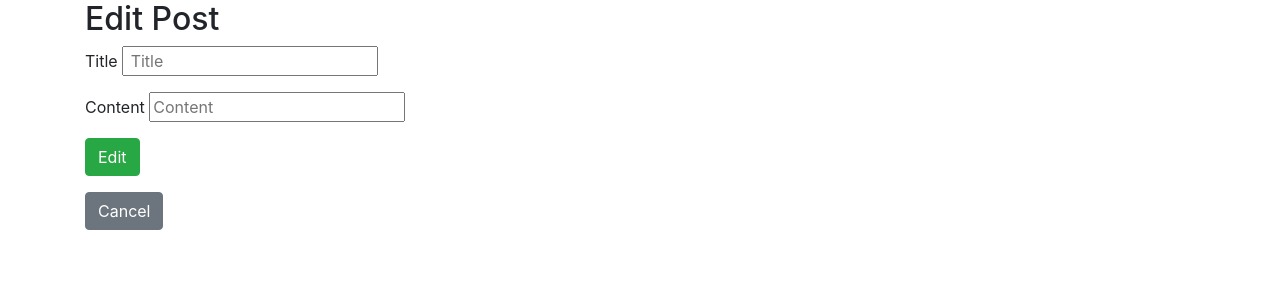
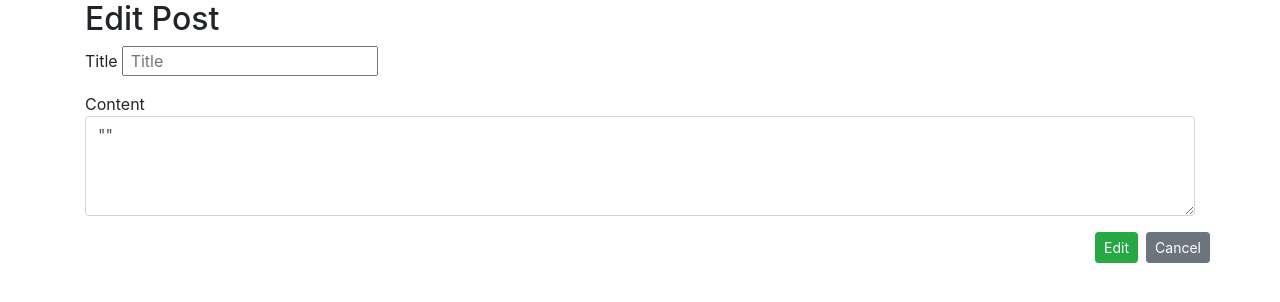
Before and after one commit to SpringBoardRepo/Blogly, a Flask app: template templates/edit_post.html in a window 1280 px wide. Shown: the top 302 px of the page. Run offline with Flask 2, Linux system fonts and the light colour scheme; the template is opened without the code that fills it, so the values that code supplies are empty.

Commit message:
added some style

```diff
--- a/templates/add_post.html
+++ b/templates/add_post.html
@@ -7,7 +7,7 @@
       <input
         type="text"
         class="form-control"
-        name="title"
+        name="post-title"
         id="title"
         placeholder="Title"
       />
@@ -16,13 +16,13 @@
       Content
       <textarea
         class="form-control"
-        name="content"
+        name="post-content"
         id="content"
         placeholder="Content"
         style="height: 100px"
       ></textarea>
     </p>
-    <div class="row">
+    <div class="row float-right">
     <button class="btn btn-success btn-sm">Add</button>
   </form>
 
--- a/templates/details.html
+++ b/templates/details.html
@@ -23,12 +23,11 @@
   </div>
 
   <h3 class="mt-3">Posts</h3>
-  {% if post.title %}
+  {% for post in user.posts %}
   <ul>
     <li><a href="/post/{{post.id}}">{{post.title}}</a></li>
   </ul>
-  {% else %} No posts {% endif%}
-
+  {% endfor %}
   <div>
     <form action="user/{{user.id}}/add_post">
       <button class="btn btn-info btn-sm">Add post</button>
--- a/templates/edit_post.html
+++ b/templates/edit_post.html
@@ -1,5 +1,5 @@
 {% extends 'base.html'%} {% block content %}
-<section class="container">
+<div class="container">
   <h2>Edit Post</h2>
   <form class="form-group" action="/post/{{post.id}}/edit" method="POST">
     <p>
@@ -12,20 +12,26 @@
       />
     </p>
     <p>
-      Content
-      <input
+      <!-- <input
         type="text"
         placeholder="Content"
         name="content"
         value="{{post.content}}"
-      />
+      /> -->
+       Content
+      <textarea
+        class="form-control"
+        name="content"
+        style="height: 100px"
+      >"{{post.content}}"</textarea>
     </p>
-
-    <button class="btn btn-success">Edit</button>
+   <div class="row float-right">
+    <button class="btn btn-success btn-sm ">Edit</button>
   </form>
 
   <form action="/post/{{post.id}}">
-    <button class="btn btn-secondary">Cancel</button>
+    <button class="btn btn-secondary ml-2 btn-sm ">Cancel</button>
   </form>
-</section>
+  </div>
+</div>
 {% endblock %}
--- a/templates/post.html
+++ b/templates/post.html
@@ -4,9 +4,9 @@
   <p>{{post.content}}</p>
   <div class="is-grouped">
     <a class="btn btn-success btn-sm" href="/post/{{post.id}}/edit">Edit</a>
-    <button class="btn btn-danger btn-sm">Delete</button>
+    <a class="btn btn-danger btn-sm" href="/post/{{post.id}}/delete">Delete</a>
 
-    <a class="btn btn-primary btn-sm" href="/{{post.id}}">Cancel</a>
+    <a class="btn btn-primary btn-sm" href="/">Cancel</a>
   </div>
 </div>
 
```
